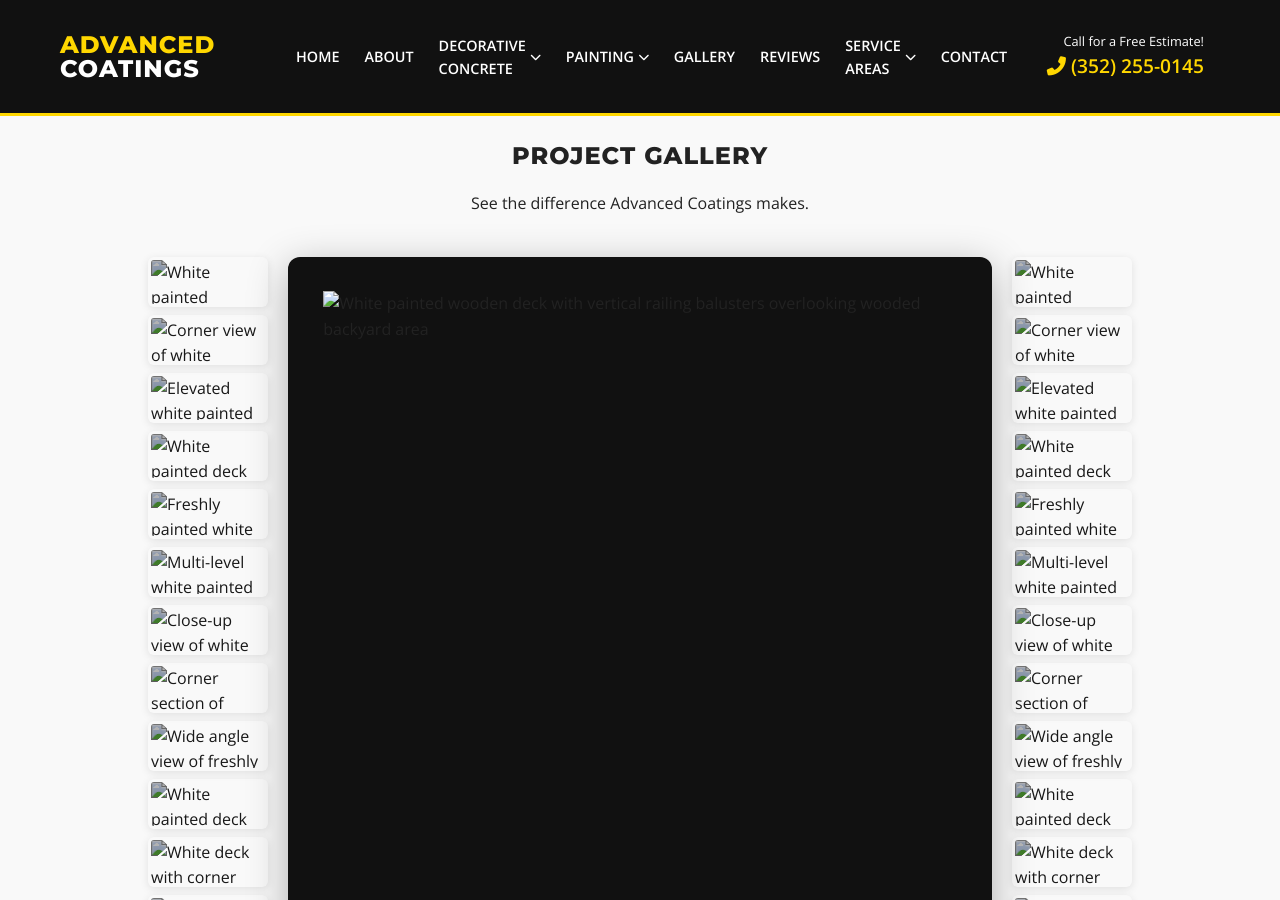
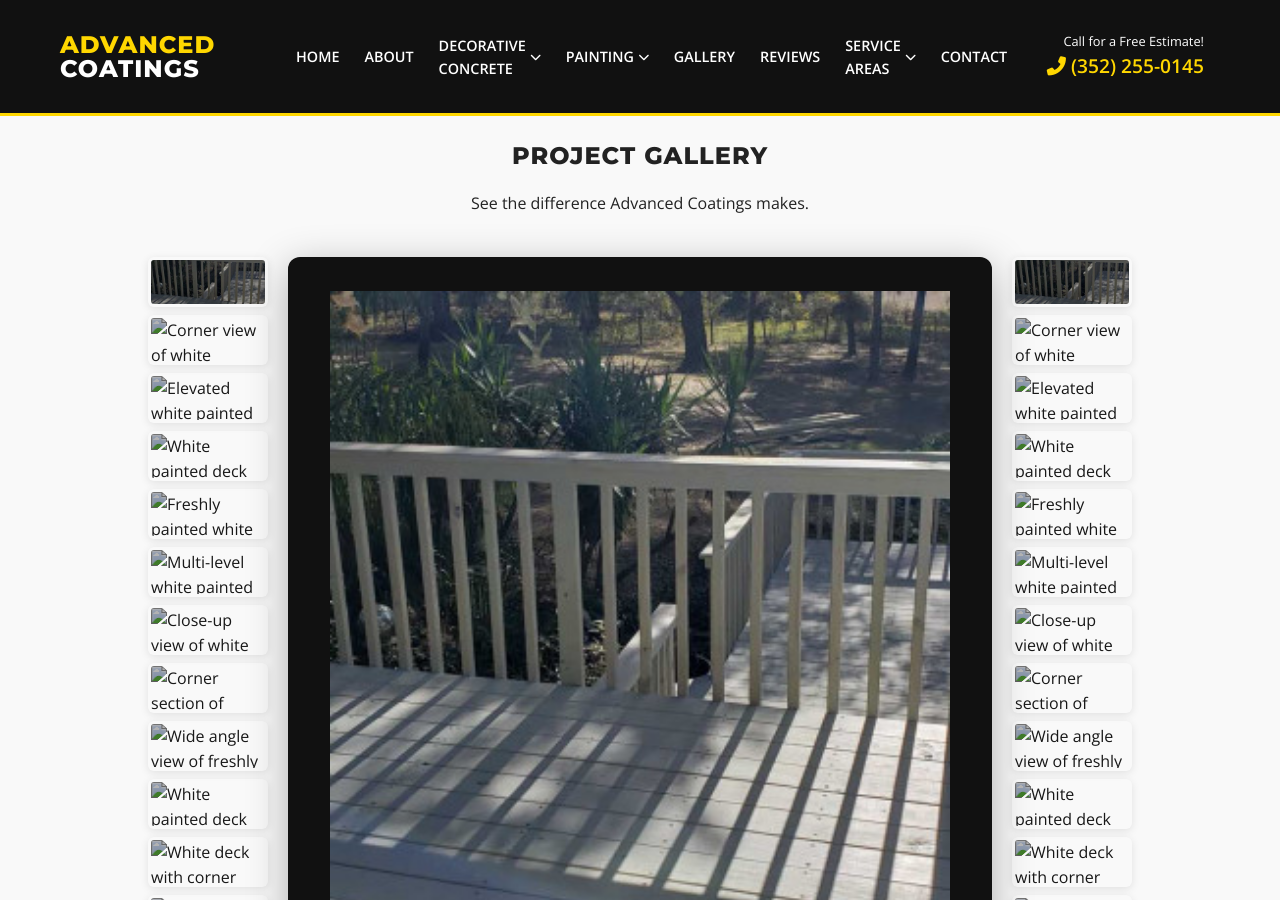
Before and after one commit to JamesBrownR/Advance-Coatings, a Jekyll site: the page built from index.html, in a window 1280 px wide and 900 px high, scrolled down 3289 px. Built offline with Jekyll 4.4.1, drawn with Linux system fonts in a browser that asks for light colours.

Commit message:
Update gallery.yml

```diff
--- a/_data/gallery.yml
+++ b/_data/gallery.yml
@@ -1,5 +1,5 @@
 # Deck Painting (Images 2-6, 101-109)
-  - url: "{{ site.baseurl }}/Pics/AC2.webp"
+  - url: "/Pics/AC2.webp"
     alt: "White painted wooden deck with vertical railing balusters overlooking wooded backyard area"
   - url: "{{ site.baseurl }}/Pics/AC3.webp"
     alt: "Corner view of white painted deck with railing and stairs showing professional finish and clean lines"
```
